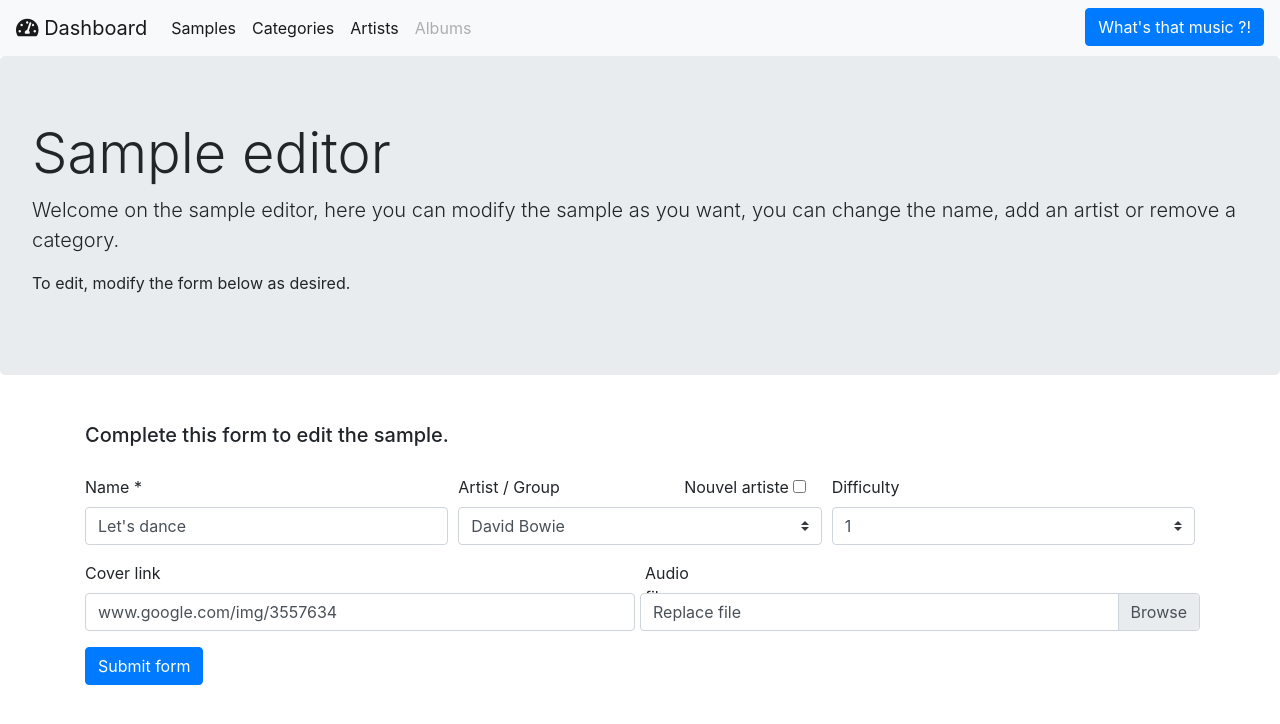
After one commit to matthieuDa/whats_that_music, a PHP site: page /view/edit.php in a window 1280 px wide. The commit adds this page. Shown: the top 724 px of the page. Run offline with PHP 8.4, Linux system fonts and the light colour scheme; some libraries are stand-ins or nearby versions.

Commit message:
minor inprovement

```diff
--- a/back_office/execute.php
+++ b/back_office/execute.php
@@ -22,9 +22,13 @@ function display_choices($action) {
 }
 
 function display_samples() {
-	// echo "<li><a href='./view/samples.php?id=\"" . $row_SAMPLES['ID'] . "\">" . $row_SAMPLES['NAME'] . "</a></li>";
+	$dbh = db_connect();
 
-	echo '<a href="./edit_samples?id='. $row['ID'] . '" id="search" class="list-group-item list-group-item-action">';
+	// Affichage des dossiers existants
+	$samples = $dbh->query("SELECT * FROM SAMPLES")->fetchAll();
+
+	foreach ($samples as $row_SAMPLES) {
+		echo '<a href="./edit_samples?id='. $row_SAMPLES['ID'] . '" id="search" class="list-group-item list-group-item-action">';
 		echo	'<div class="d-flex w-100 justify-content-between">';
 		echo		'<h5 class="mb-1">' . $row_SAMPLES['NAME'] . '</h5>';
 		echo		'<small>' . $row_SAMPLES['ID'] . '</small>';
@@ -33,6 +37,7 @@ function display_samples() {
 		echo	'<small>' . ucfirst($row_CATEGORIES['CATEGORY']) . '. ' . $row_SUBCATEGORIES['SUBCATEGORY'] . ', ';
 		echo '.</small>';
 		echo '</a>';
+	}
 }
 
 // ---| AJOUTER UN NOUVEL EXTRAIT |---------------------------------------------
--- /dev/null
+++ b/back_office/view/edit.php
@@ -0,0 +1,185 @@
+<!DOCTYPE html>
+<html>
+<head>
+	<title>Ajout extrait</title>
+	<!-- Required meta tags -->
+	<meta charset="UTF-8">
+	<meta name="viewport" content="width=device-width, initial-scale=1, shrink-to-fit=no">
+
+	<!-- Perso universal CSS -->
+	<!-- <link rel="stylesheet" type="text/css" href="./css/style.css"> -->
+
+	<!-- Radio button CSS -->
+	<!-- <link rel="stylesheet" type="text/css" href="./../../view/css/radio.css"> -->
+
+	<!-- FontAwesome CSS -->
+	<link rel="stylesheet" href="https://use.fontawesome.com/releases/v5.8.1/css/all.css" integrity="sha384-50oBUHEmvpQ+1lW4y57PTFmhCaXp0ML5d60M1M7uH2+nqUivzIebhndOJK28anvf" crossorigin="anonymous">
+
+	<style type="text/css">
+		.return_to_game { 	position 		: absolute	;
+							right 			: 1em		; }
+		h3				{	padding-bottom 	: 1em 		;
+							text-align 		: center 	; }
+		h5				{	padding-bottom 	: 1em		; }
+		.search 		{	max-width 		: 17em		;
+							position 		: absolute	;
+							right 			: 1em 		;
+							top 			: 5em 		; }
+		.search_label 	{	position 		: absolute 	;
+							right 			: 5em       ; }
+		.card_margin_bt {	margin-bottom 	: 5em 		; }
+		/* .card_attachement { position 		: absolute	;
+							right 			: 5em		;
+							margin-bottom 	: 5em		; } */
+	</style>
+
+	<!-- Bootstrap CSS -->
+	<link rel="stylesheet" href="https://stackpath.bootstrapcdn.com/bootstrap/4.3.1/css/bootstrap.min.css" integrity="sha384-ggOyR0iXCbMQv3Xipma34MD+dH/1fQ784/j6cY/iJTQUOhcWr7x9JvoRxT2MZw1T" crossorigin="anonymous">
+
+	<!-- Bootstrap JS -->
+	<script src="https://code.jquery.com/jquery-3.4.1.slim.min.js" integrity="sha384-J6qa4849blE2+poT4WnyKhv5vZF5SrPo0iEjwBvKU7imGFAV0wwj1yYfoRSJoZ+n" crossorigin="anonymous"></script>
+	<script src="https://cdn.jsdelivr.net/npm/popper.js@1.16.0/dist/umd/popper.min.js" integrity="sha384-Q6E9RHvbIyZFJoft+2mJbHaEWldlvI9IOYy5n3zV9zzTtmI3UksdQRVvoxMfooAo" crossorigin="anonymous"></script>
+	<script src="https://stackpath.bootstrapcdn.com/bootstrap/4.4.1/js/bootstrap.min.js" integrity="sha384-wfSDF2E50Y2D1uUdj0O3uMBJnjuUD4Ih7YwaYd1iqfktj0Uod8GCExl3Og8ifwB6" crossorigin="anonymous"></script>
+
+	<!-- jQuery JS -->
+	<script src="jquery-3.4.1.min.js"></script>
+
+  	<!-- Perso PHP -->
+	<?php include './../execute.php'; ?>
+</head>
+
+<body>
+	<nav class="navbar navbar-expand-lg navbar-light bg-light">
+		<a class="navbar-brand" href="./"><i class="fas fa-tachometer-alt"></i> Dashboard</a>
+		<button class="navbar-toggler" type="button" data-toggle="collapse" data-target="#navbarNav" aria-controls="navbarNav" aria-expanded="false" aria-label="Toggle navigation">
+		</button>
+		<div class="collapse navbar-collapse" id="navbarNav">
+			<ul class="navbar-nav">
+				<li class="nav-item active">
+					<a class="nav-link" href='./manage.php?action=samples'>Samples <span class="sr-only">(current)</span></a>
+				</li>
+				<li class="nav-item active">
+					<a class="nav-link" href='./manage.php?action=categories'>Categories <span class="sr-only">(current)</span></a>
+				</li>
+				<li class="nav-item active">
+					<a class="nav-link" href='./manage.php?action=artists'>Artists <span class="sr-only">(current)</span></a>
+				</li>
+				<li class="nav-item">
+					<a class="nav-link disabled" href='./view/manage.php?action=albums'>Albums <span class="sr-only">(current)</span></a>
+				</li>
+				<li>
+					<a class="btn btn-primary return_to_game" href="./../" tabindex="-1" aria-disabled="true">What's that music ?!</a>
+				</li>
+			</ul>
+		</div>
+	</nav>
+
+	<div class="jumbotron">
+		<h1 class="display-4">Sample editor</h1>
+		<p class="lead">Welcome on the sample editor, here you can modify the sample as you want, you can change the name, add an artist or remove a category.</p>
+		<p>To edit, modify the form below as desired.</p>
+	</div>
+
+	<div class="container" style="margin-top: 3em">
+
+	<h5>Complete this form to edit the sample.</h5>
+	<form class="needs-validation" novalidate>
+	  	<div class="form-row">
+	    	<div class="col-md-4 mb-3">
+	    		<label for="validationCustom01">Name *</label>
+	    		<input type="text" class="form-control" id="validationCustom01" placeholder="ex : Let's dance" value="Let's dance" required>
+	    		<div class="valid-feedback">Okay !</div>
+	    	</div>
+
+	    	<div class="col-md-4 mb-3">
+		    	<label for="validationCustom02">Artist / Group</label>
+		    	<label class="form-check-label" style="margin-left: 33%">Nouvel artiste</label>
+				<input type="checkbox" id="new_artist" onclick="show_hide()"/>
+
+		      	<select class="custom-select" id="hidden_select">
+					<option>Select an artiste</option>
+					<option value="id">Elvis Presley</option>
+					<option value="id" selected>David Bowie</option>
+					<option value="id">Freddy Mercury</option>
+					<option value="id">Michael Jackson</option>
+					<!-- Change to use DB -->
+				</select>
+	      		<div class="valid-feedback">Okay !</div>
+	      		<div id="hidden_text_input" style="display: none;">
+		    		<input type="text" class="form-control" id="validationCustom02" placeholder="ex : David Bowie" required>
+		    		<div class="valid-feedback">Okay !</div>
+		    	</div>
+	    	</div>
+	    	<div class="col-md-4 mb-3">
+	    		<label for="validationCustom02">Difficulty</label>
+
+	    		<select class="custom-select" name="difficulty">
+					<option>Select the difficulty</option>
+					<option value="1" selected>1</option>
+					<option value="2">2</option>
+					<option value="3">3</option>
+				</select>
+
+				<!-- <fieldset>
+					<legend>Is this toggle switch awesome?</legend>
+					<div class="toggle">
+						<input type="radio" name="sizeBy" value="weight" id="sizeWeight" checked="checked" />
+						<label for="sizeWeight">It's pretty, pretty, pretty, pretty good</label>
+						<input type="radio" name="sizeBy" value="dimensions" id="sizeDimensions" />
+						<label for="sizeDimensions">100% yes</label>
+					</div>
+					<p class="status">Toggle is <span>auto width</span><span>full width</span>.</p>
+				</fieldset>
+
+	      		<label for="validationCustomUsername">Username</label>
+	      		<div class="input-group">
+	        		<div class="input-group-prepend">
+	          			<span class="input-group-text" id="inputGroupPrepend">@</span>
+	        		</div>
+	        		<input type="text" class="form-control" id="validationCustomUsername" aria-describedby="inputGroupPrepend" required>
+	        		<div class="invalid-feedback">Please choose a username.</div>
+	      		</div> -->
+	    	</div>
+	  	</div>
+	  	<div class="form-row">
+	    	<div class="col-md-6 mb-3">
+		    	<label for="validationCustom03">Cover link</label>
+	    		<input type="text" name="cover" class="form-control" id="validationCustom01" placeholder="www.google.com/img/3557634" value="www.google.com/img/3557634" required>
+		    	<div class="invalid-feedback">Fill in all the fields please.</div>
+	    	</div>
+	    	<div class="col-md-6 mb-3">
+	    		<div class="input-group-prepend">
+		      		<label>Audio file</label>
+		      		<input type="file" class="custom-file-input" name="mp3">
+		      		<label class="custom-file-label form-control" style="margin-top: 2em" for="inputGroupFile01">Replace file</label>
+		      		<div class="invalid-feedback">Please select a valid state.</div>
+	      		</div>
+	    	</div>
+	  	</div>
+	  	<button class="btn btn-primary" type="submit">Submit form</button>
+	</form>
+	</div>
+
+	<script>
+
+	// Example starter JavaScript for disabling form submissions if there are invalid fields
+	(function() {
+	  'use strict';
+	  window.addEventListener('load', function() {
+	    // Fetch all the forms we want to apply custom Bootstrap validation styles to
+	    var forms = document.getElementsByClassName('needs-validation');
+	    // Loop over them and prevent submission
+	    var validation = Array.prototype.filter.call(forms, function(form) {
+	      form.addEventListener('submit', function(event) {
+	        if (form.checkValidity() === false) {
+	          event.preventDefault();
+	          event.stopPropagation();
+	        }
+	        form.classList.add('was-validated');
+	      }, false);
+	    });
+	  }, false);
+	})();
+	</script>
+</body>
+</html>
```
Also changed, not shown: back_office/view/manage.php (+8 -4 lines). Lines whose indentation alone changed are shown as unchanged.
